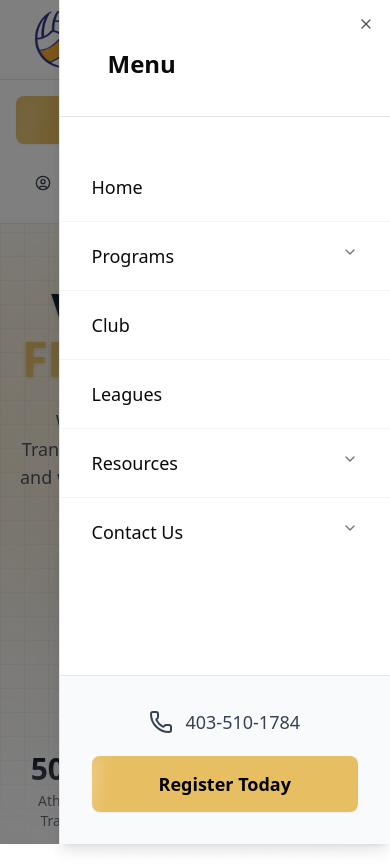
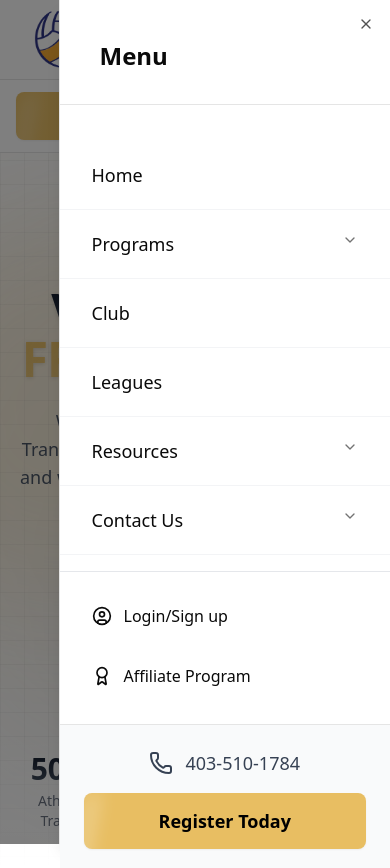
Before and after one commit to Visionelitevolleyball/Visionelitevolleyball, a Next.js app: page / in a window 390 px wide. Both pictures are taken after a click on the button "Open menu". Built offline with nearby package versions, Linux system fonts and the light colour scheme.

Commit message:
fix: improve mobile menu spacing and prevent button cutoff

```diff
--- a/app/components/shared/navbar.tsx
+++ b/app/components/shared/navbar.tsx
@@ -2,7 +2,7 @@
 
 import { useState, useEffect } from "react"
 import Image from "next/image"
-import { Menu, Phone } from "lucide-react"
+import { Menu, Phone, UserCircle, Award } from "lucide-react"
 
 import { Button } from "@/components/ui/button"
 import { ModeToggle } from "@/components/mode-toggle"
@@ -272,14 +272,14 @@ export function Navbar() {
               </SheetTrigger>
               <SheetContent side="right" className="w-[85vw] sm:w-[400px] p-0">
                 {/* Sheet Header */}
-                <div className="p-8 pb-5 border-b">
+                <div className="p-6 pb-4 border-b">
                   <SheetHeader>
                     <SheetTitle className="text-2xl font-bold">Menu</SheetTitle>
                   </SheetHeader>
                 </div>
 
                 {/* Navigation Items */}
-                <nav className="flex flex-col h-[calc(100vh-6rem)]">
+                <nav className="flex flex-col h-[calc(100vh-5rem)]">
                   <div className="flex-1 overflow-y-auto py-5">
                     {navItems.map((item) => (
                       <div key={item.name} className="border-b border-gray-100 last:border-0">
@@ -314,10 +314,31 @@ export function Navbar() {
                         )}
                       </div>
                     ))}
+
+                    {/* Divider */}
+                    <div className="my-4 border-t border-gray-200 dark:border-gray-700" />
+
+                    {/* Account Links */}
+                    <div className="space-y-1 px-8">
+                      <a
+                        href="/login"
+                        className="flex items-center gap-3 py-4 text-base font-medium hover:text-primary dark:hover:text-primary transition-colors"
+                      >
+                        <UserCircle className="h-5 w-5" />
+                        <span>Login/Sign up</span>
+                      </a>
+                      <a
+                        href="/affiliate"
+                        className="flex items-center gap-3 py-4 text-base font-medium hover:text-primary dark:hover:text-primary transition-colors"
+                      >
+                        <Award className="h-5 w-5" />
+                        <span>Affiliate Program</span>
+                      </a>
+                    </div>
                   </div>
 
                   {/* Bottom Section */}
-                  <div className="border-t bg-gray-50 dark:bg-gray-900 p-8 space-y-5">
+                  <div className="border-t bg-gray-50 dark:bg-gray-900 p-6 space-y-4">
                     <a
                       href="tel:403-510-1784"
                       className="flex items-center justify-center space-x-3 text-gray-700 dark:text-gray-300 hover:text-primary dark:hover:text-primary transition-colors"
--- a/app/components/shared/program-finder-bar.tsx
+++ b/app/components/shared/program-finder-bar.tsx
@@ -97,7 +97,7 @@ export function ProgramFinderBar() {
 
       {/* Mobile Layout */}
       <div className="lg:hidden">
-        <div className="px-4 py-4 space-y-4">
+        <div className="px-4 py-3">
           {/* Find a Program - Full Width */}
           <Button
             size="lg"
@@ -118,35 +118,6 @@ export function ProgramFinderBar() {
               <ChevronRight className="h-4 w-4 transition-transform duration-300 group-hover:translate-x-1" />
             </span>
           </Button>
-
-          {/* Login & Affiliate Links */}
-          <div className="flex items-center justify-around py-1">
-            <Link
-              href="/login"
-              className={cn(
-                "flex items-center gap-2 text-gray-700 dark:text-gray-400 hover:text-secondary dark:hover:text-primary",
-                "transition-colors duration-300 text-[15px] font-medium",
-                "py-2 px-3"
-              )}
-            >
-              <UserCircle className="h-4 w-4" />
-              <span>Login/Sign up</span>
-            </Link>
-
-            <div className="h-5 w-px bg-gray-300" />
-
-            <Link
-              href="/affiliate"
-              className={cn(
-                "flex items-center gap-2 text-gray-700 dark:text-gray-400 hover:text-secondary dark:hover:text-primary",
-                "transition-colors duration-300 text-[15px] font-medium",
-                "py-2 px-3"
-              )}
-            >
-              <Award className="h-4 w-4" />
-              <span>Affiliate Program</span>
-            </Link>
-          </div>
         </div>
       </div>
     </section>
```
